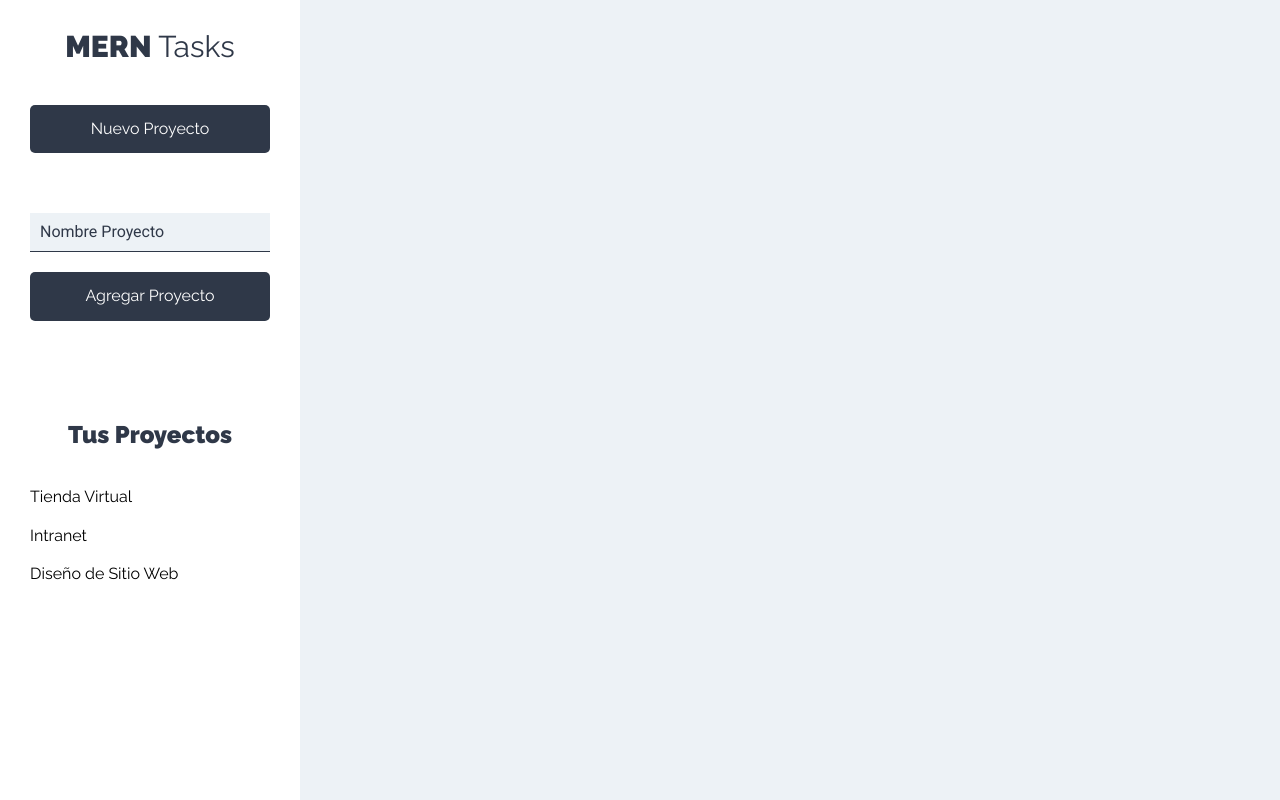
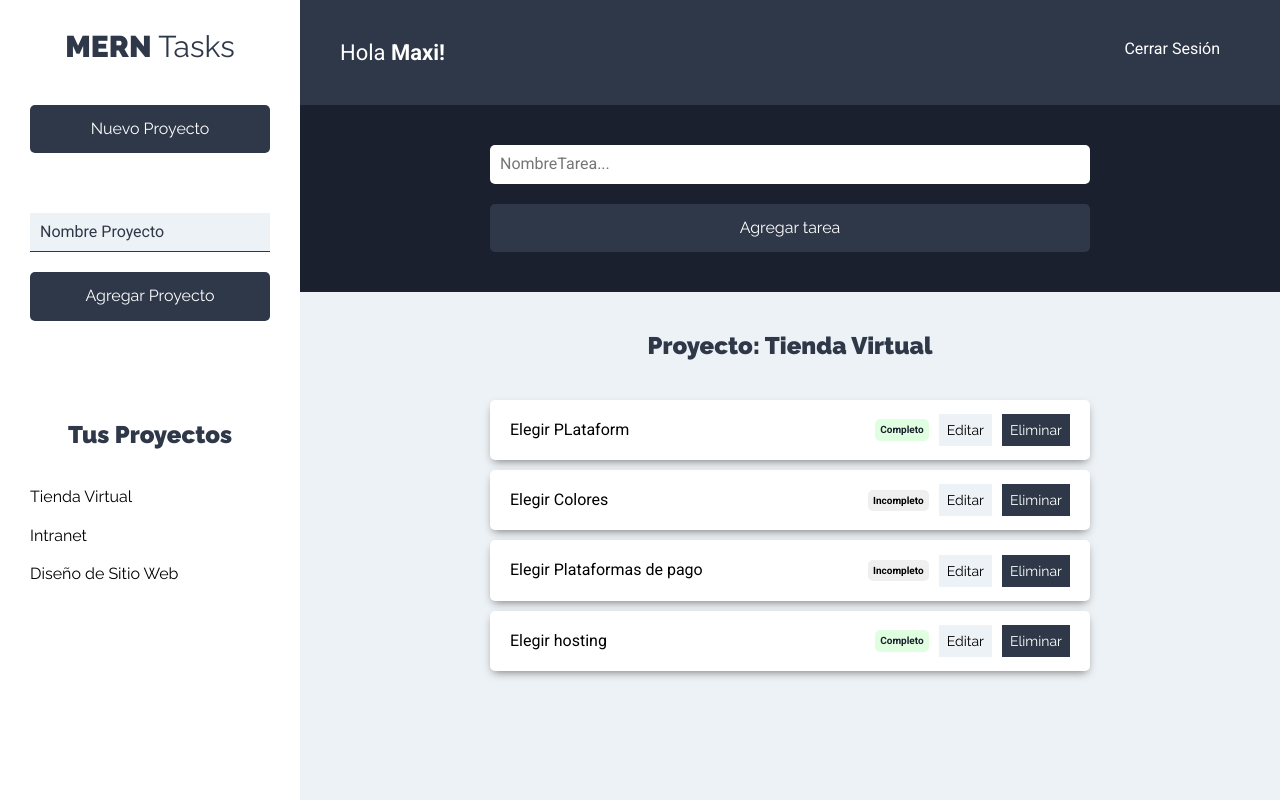
Before and after one commit to msiufi/cliente, a React (Create React App) app: page /proyectos in a window 1280 px wide. Built offline with nearby package versions, Linux system fonts and the light colour scheme.

Commit message:
Listado de tareas + tareas + botones y tags

```diff
--- /dev/null
+++ b/src/components/layout/Barra.js
@@ -0,0 +1,15 @@
+import React from 'react';
+
+const Barra = () => {
+  return (
+    <header className="app-header">
+      <p className="nombre-usuario">Hola <span>Maxi!</span></p>
+
+      <nav className="nav-principal">
+        <a href="#!">Cerrar Sesión</a>
+      </nav>
+    </header>
+   );
+}
+
+export default Barra;
--- a/src/components/proyectos/Proyectos.js
+++ b/src/components/proyectos/Proyectos.js
@@ -1,13 +1,22 @@
 import React from "react";
 import Sidebar from "../layout/Sidebar"
+import Barra from "../layout/Barra"
+import FormTarea from "../tareas/FormTarea"
+import ListadoTareas from "../tareas/ListadoTareas"
+import ListadoProyectos from "./ListadoProyectos";
 
 const Proyectos = () => {
   return (
     <div className="contenedor-app">
       <Sidebar />
       <div className="seccion-principal">
+        <Barra />
         <main>
-          <div className="contenedor-tareas"></div>
+          <FormTarea />
+
+          <div className="contenedor-tareas">
+            <ListadoTareas />
+          </div>
         </main>
       </div>
     </div>
--- /dev/null
+++ b/src/components/tareas/FormTarea.js
@@ -0,0 +1,24 @@
+import React from 'react';
+
+const FormTarea = () => {
+  return (
+      <div className="formulario">
+    <form>
+      <div className="contenedor-input">
+        <input type="text"
+        className="input-text"
+        placeholder="NombreTarea..."
+        name="nombre" />
+      </div>
+
+      <div className="contenedor-input">
+        <input type="submit"
+        className="btn btn-primario btn-submit btn-block"
+        value="Agregar tarea" />
+      </div>
+    </form>
+    </div>
+   );
+}
+
+export default FormTarea;
--- /dev/null
+++ b/src/components/tareas/ListadoTareas.js
@@ -0,0 +1,35 @@
+import React, {Fragment} from 'react';
+import Tarea from './Tarea'
+
+const ListadoTareas = () => {
+
+  const tareasProyecto = [
+    {nombre: 'Elegir PLataform', estado:true },
+    {nombre: 'Elegir Colores', estado:false },
+    {nombre: 'Elegir Plataformas de pago', estado:false },
+    {nombre: 'Elegir hosting', estado:true },
+  ]
+
+
+  return (
+    <Fragment>
+
+        <h2>Proyecto: Tienda Virtual</h2>
+
+        <ul className="listado-tareas">
+          {
+            tareasProyecto.length === 0
+            ? (<li className="tarea"><p>No Hay Tareas</p></li>)
+
+            : tareasProyecto.map(tarea=>(
+                <Tarea
+                    tarea={tarea}
+                />
+            ))
+          }
+        </ul>
+    </Fragment>
+   );
+}
+
+export default ListadoTareas;
--- /dev/null
+++ b/src/components/tareas/Tarea.js
@@ -0,0 +1,47 @@
+import React from 'react';
+
+const Tarea = ({tarea}) => {
+  return (
+
+    <li className="tarea sombra">
+
+      <p>{tarea.nombre}</p>
+
+      <div className="estado">
+        {tarea.estado
+        ?
+          (
+            <button
+              type="button"
+              className="completo"
+            >Completo</button>
+
+          )
+        :
+          (
+            <button
+              type="button"
+              className="Incompleto"
+            >Incompleto</button>
+
+          )
+        }
+      </div>
+
+      <div className="acciones">
+        <button
+        type="button"
+        className="btn btn-secundario"
+        >Editar</button>
+
+        <button
+          type="button"
+          className="btn btn-primario"
+        >Eliminar</button>
+      </div>
+
+    </li>
+   );
+}
+
+export default Tarea;
```
